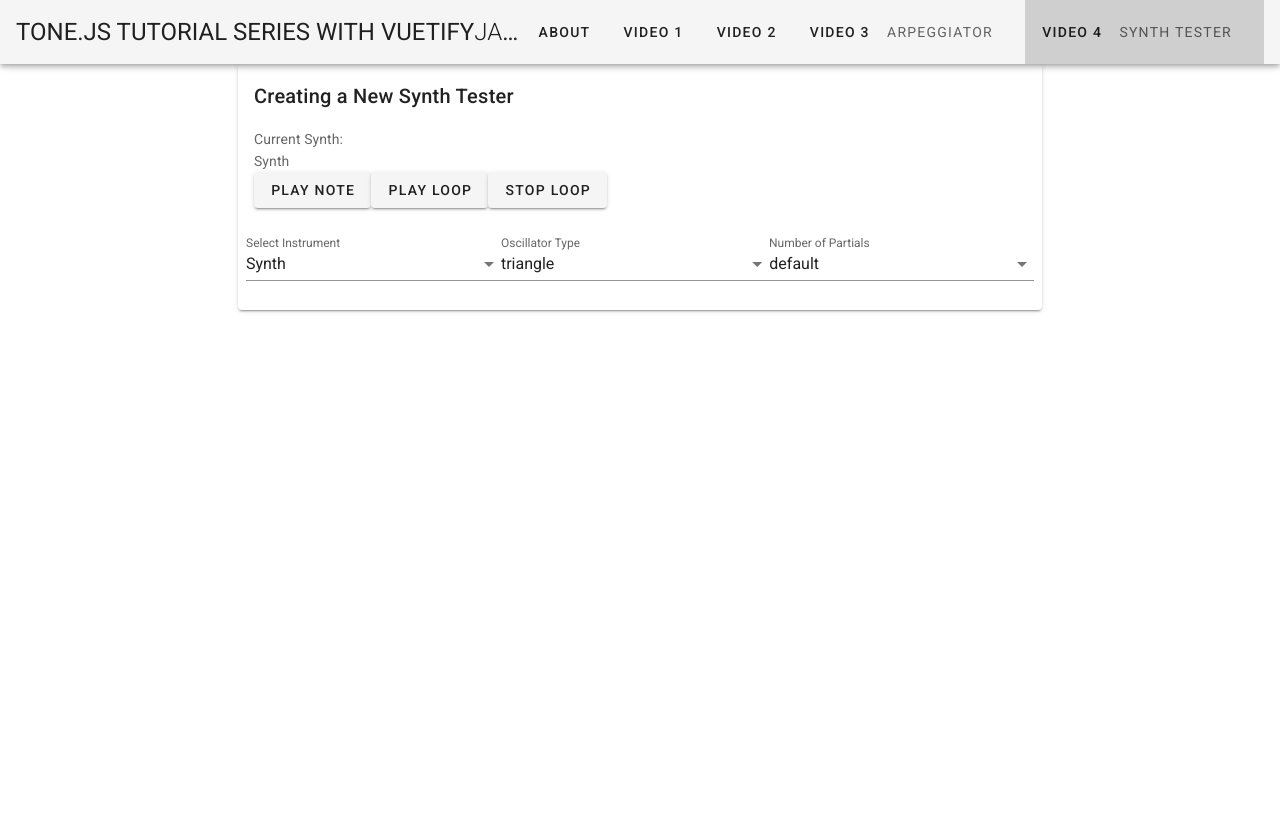
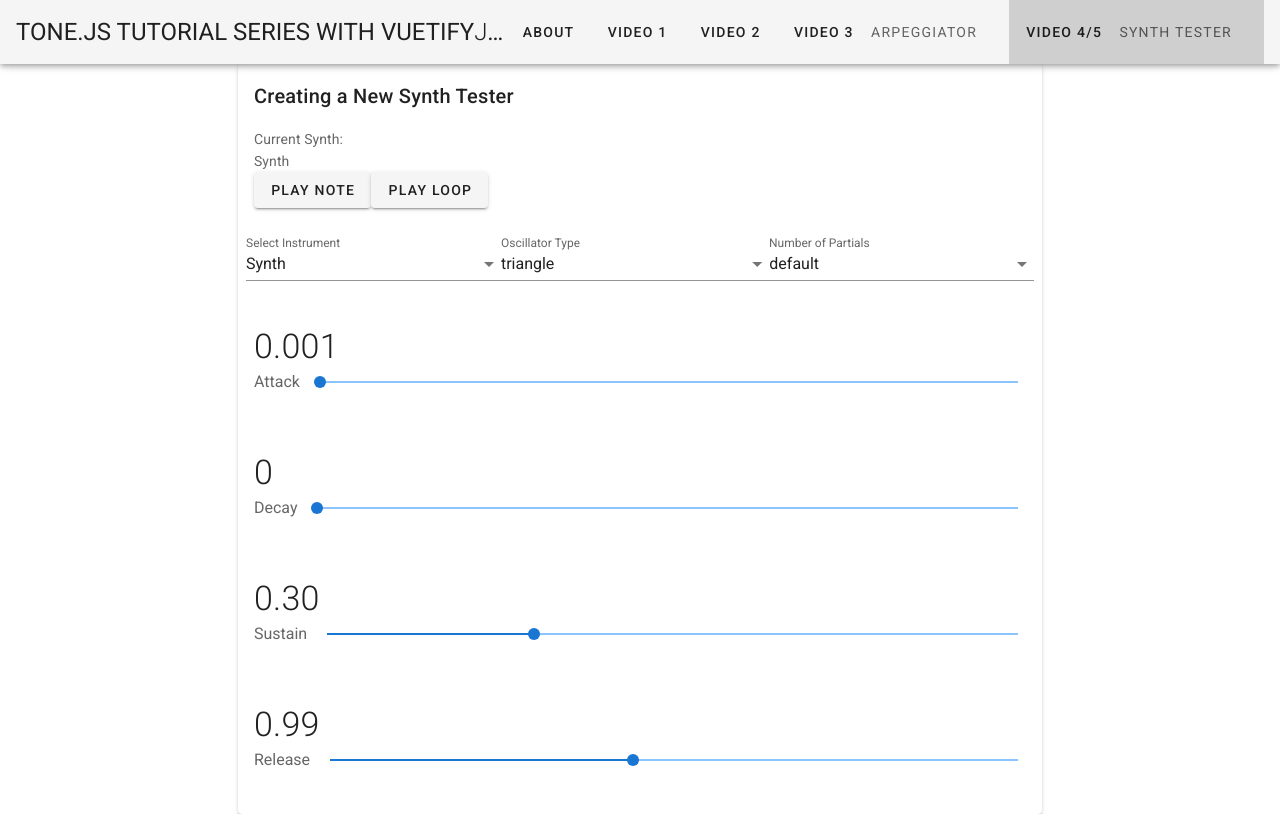
Before and after one commit to hcgaron/tone_js_tut_vue, a Vue app: page /video_4 in a window 1280 px wide. Built offline with nearby package versions, Linux system fonts and the light colour scheme.

Commit message:
added sliders for parameters

```diff
--- a/src/App.vue
+++ b/src/App.vue
@@ -34,7 +34,7 @@ export default {
         { name: "video_1", text: "Video 1" },
         { name: "video_2", text: "Video 2" },
         { name: "video_3", text: "Video 3", subheader: "Arpeggiator" },
-        { name: "video_4", text: "Video 4", subheader: "Synth Tester" },
+        { name: "video_4", text: "Video 4/5", subheader: "Synth Tester" },
         // { name: "misc", text: "Misc Testing"}
       ]
     };
--- a/src/js/instrument.js
+++ b/src/js/instrument.js
@@ -12,7 +12,7 @@ class Instrument {
     this.synth.connect(this.gain);
   }
 
-  updateSynthType(synthType) {
+  updateSynthType(synthType, options) {
     // If we have already defined the synth
     if (this.synth) {
       console.log('this inside instrument: ')
@@ -29,7 +29,12 @@ class Instrument {
     }
 
     // The new synth
-    let settings = this.defaultSettings[synthType] || {};
+    if (options) { // if we passed in settings
+      console.log(options)
+      var settings = options;
+    } else {
+      var settings = this.defaultSettings[synthType] || {};
+    }
     this.synth = new Tone[synthType](settings);
     this.synth.connect(this.gain);
     this.synth.triggerAttackRelease('C2', '16n');
--- a/src/views/Video4.vue
+++ b/src/views/Video4.vue
@@ -8,10 +8,11 @@
             <v-card-text>
               Current Synth:
               <v-spacer>{{selectedSynth}}</v-spacer>
-              <v-btn @click="playNote">Play Note</v-btn>
-              <v-btn @click="playLoop">Play Loop</v-btn>
-              <v-btn @click="stopLoop">Stop Loop</v-btn>
+              <v-btn @click="playNote" :disabled="currentlyPlaying === true">Play Note</v-btn>
+              <v-btn @click="togglePlay">{{playPauseText}}</v-btn>
             </v-card-text>
+            <v-col>
+              <v-row>
                 <v-card-actions>
                   <v-select
                     :items="synths"
@@ -25,7 +26,6 @@
                     v-model="selectedOscillator"
                     @change="updateOscillatorType($event)"
                   ></v-select>
-
                   <v-select
                     :items="partialsArray"
                     label="Number of Partials"
@@ -34,6 +34,66 @@
                     :disabled="selectedOscillator === 'pulse'"
                   ></v-select>
                 </v-card-actions>
+              </v-row>
+                    <!-- slider for amp envelope attack -->
+                    <v-row>
+                      <v-card-text>
+                        <span class="display-1 font-weight-light">{{ampEnvAttack}}</span>
+                        <v-slider
+                          label="Attack"
+                          v-model="attackSlider"
+                          step="0.001"
+                          min="0"
+                          max="0.818731"
+                          @change="updateAmpEnvAttack"
+                        ></v-slider>
+                      </v-card-text>
+                    </v-row>
+
+                    <!-- slider for amp envelope decay -->
+                    <v-row>
+                      <v-card-text>
+                        <span class="display-1 font-weight-light">{{ampEnvDecay}}</span>
+                        <v-slider
+                          label="Decay"
+                          v-model="decaySlider"
+                          step="0.001"
+                          min="0"
+                          max="0.818731"
+                          @change="updateAmpEnvDecay"
+                        ></v-slider>
+                      </v-card-text>
+                    </v-row>
+                    <!-- slider for amp envelope sustain -->
+                    <v-row>
+                      <v-card-text>
+                        <span class="display-1 font-weight-light">{{ampEnvSustain.toFixed(2)}}</span>
+                        <v-slider
+                          label="Sustain"
+                          v-model="ampEnvSustain"
+                          step="0.01"
+                          min="0"
+                          max="1"
+                          @change="updateAmpEnvSustain"
+                        ></v-slider>
+                      </v-card-text>
+                    </v-row>
+
+                    <!-- slider for amp envelope release -->
+                    <v-row>
+                      <v-card-text>
+                        <span class="display-1 font-weight-light">{{ampEnvRelease}}</span>
+                        <v-slider
+                          label="Release"
+                          v-model="releaseSlider"
+                          step="0.001"
+                          min="0.00001"
+                          max="0.818731"
+                          @change="updateAmpEnvRelease"
+                        ></v-slider>
+                      </v-card-text>
+                    </v-row>
+            </v-col>
           </v-card>
         </v-row>
       </v-col>
@@ -54,19 +114,60 @@ export default {
       selectedOscillator: "triangle",
       partialsArray: ["default", 2, 4, 8, 16, 32, 64, 128],
       numPartials: "default",
-      loopNotes: ["C2", "D2", "Eb2", "F2", "G2", "Ab2", "B2"],
+      loopNotes: ["F3", "G3", "A3", "B3", "C4", "D4", "E4"],
       loopTick: 0,
-      // synth: new Instrument(this.selectedSynth)
+      currentlyPlaying: false,
+      playPauseText: "Play Loop",
+      attackSlider: 0,
+      decaySlider: 0.0001,
+      releaseSlider: 0.36,
+      ampEnvSustain: 0.3
+      // synth: new Instrument(this.selectedSynth) // can't call this at instantiation
     };
   },
+  computed: {
+    ampEnvAttack: function() {
+      let val = this.expSliderCurve(this.attackSlider);
+      let attack = Number(Math.min(5, val).toFixed(2));
+      if (attack == 0) {
+        attack += 0.001;
+      }
+      return Number(attack.toFixed(5));
+    },
+    ampEnvDecay: function() {
+      let val = this.expSliderCurve(this.decaySlider);
+      let decay = Math.min(5, val).toFixed(2);
+      return Number(decay);
+    },
+    ampEnvRelease: function() {
+      let val = this.expSliderCurve(this.releaseSlider);
+      val += 0.01; // must be greater than zero
+      let release = Math.min(5, val).toFixed(2);
+      return Number(release);
+    }
+  },
   methods: {
+    expSliderCurve(inputVal) {
+      return -(1 / Math.log(inputVal));
+    },
     createSynth() {
       // Object.defineProperty(this, 'synth', {value: new Instrument(this.selectedSynth), writeable: false})
-      this.synth = new Instrument('Synth');
+      this.synth = new Instrument("Synth");
+      this.synth.synth.envelope.attack = this.ampEnvAttack;
+      this.synth.synth.envelope.decay = this.ampEnvDecay;
+      this.synth.synth.envelope.sustain = this.ampEnvSustain;
+      this.synth.synth.envelope.release = this.ampEnvRelease;
     },
     updateSynthType: function(e) {
       this.selectedSynth = e;
-      this.synth.updateSynthType(this.selectedSynth);
+      this.synth.updateSynthType(this.selectedSynth, {
+        envelope: {
+          attack: this.ampEnvAttack,
+          decay: this.ampEnvDecay,
+          sustain: this.ampEnvSustain,
+          release: this.ampEnvRelease
+        }
+      });
     },
     updateOscillatorType(e) {
       if (e === "pulse") {
@@ -81,28 +182,46 @@ export default {
     updatePartialsCount(e) {
       this.synth.updatePartials(e);
     },
+    updateAmpEnvAttack() {
+      this.synth.synth.envelope.attack = this.ampEnvAttack;
+    },
+    updateAmpEnvDecay() {
+      this.synth.synth.envelope.decay = this.ampEnvDecay;
+    },
+    updateAmpEnvSustain() {
+      this.synth.synth.envelope.sustain = this.ampEnvSustain;
+    },
+    updateAmpEnvRelease() {
+      console.log(typeof this.ampEnvRelease);
+      this.synth.synth.envelope.release = this.ampEnvRelease;
+    },
     playNote() {
       this.synth.playNote();
     },
-    playLoop() {
+    togglePlay() {
+      if (this.currentlyPlaying) {
+        this.synth.synth.triggerRelease();
+        this.currentlyPlaying = false;
+        this.playPauseText = "Play Loop";
+        return Tone.Transport.stop();
+      }
+      this.playPauseText = "Stop Loop";
+      this.currentlyPlaying = true;
       Tone.Transport.start();
-    },
-    stopLoop() {
-      this.synth.synth.triggerRelease();
-      Tone.Transport.stop();
     },
     scheduleRepeat() {
       Tone.Transport.scheduleRepeat(time => {
         let note = this.loopNotes[(this.loopTick * 2) % this.loopNotes.length];
-        this.synth.synth.triggerAttackRelease(note, "8n", time);
+        this.synth.synth.triggerAttackRelease(note, "16n", time);
         this.loopTick++;
-      }, "4n");
+      }, "8n");
     }
   },
   mounted() {
     this.createSynth();
-    console.log(this.synth)
+    console.log(this.synth);
     this.scheduleRepeat();
+    Tone.Transport.bpm.value = 120;
   },
   beforeCreate() {
     console.clear();
```
Lines whose indentation alone changed are shown as unchanged.
